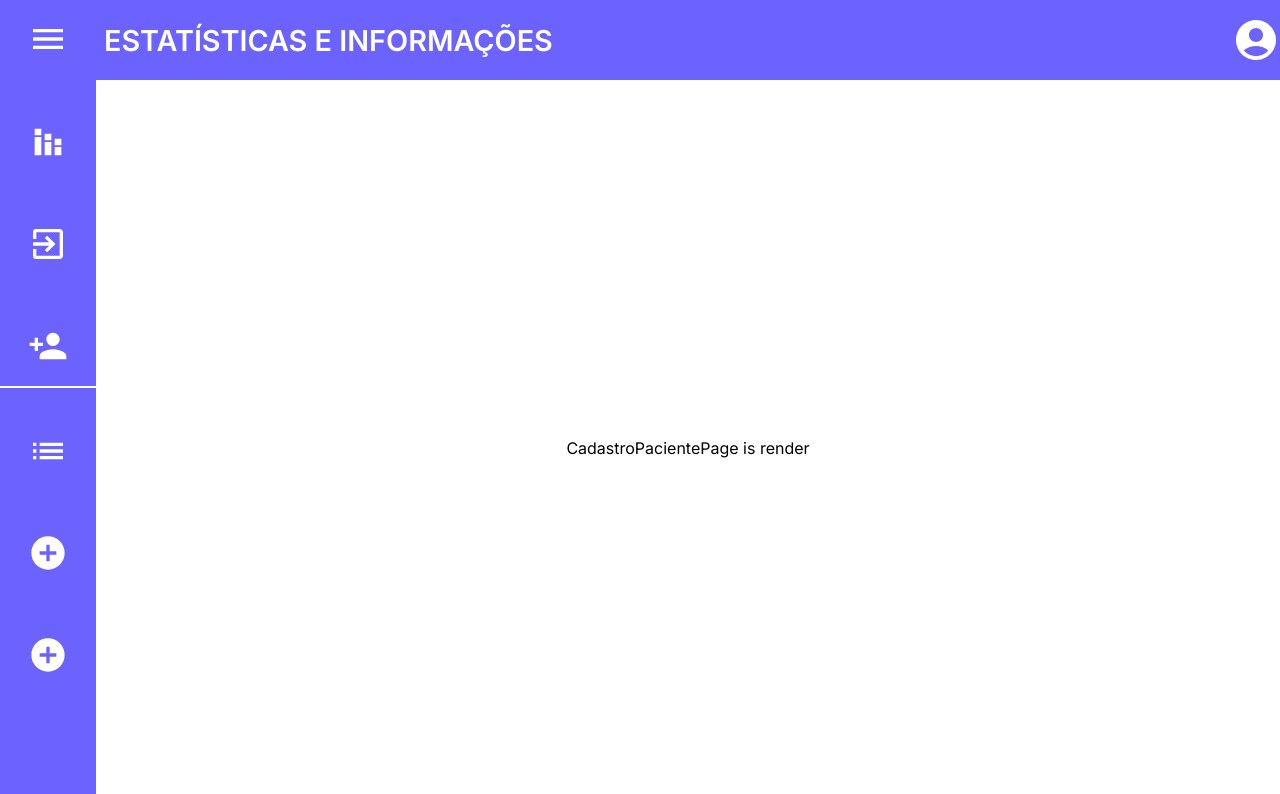
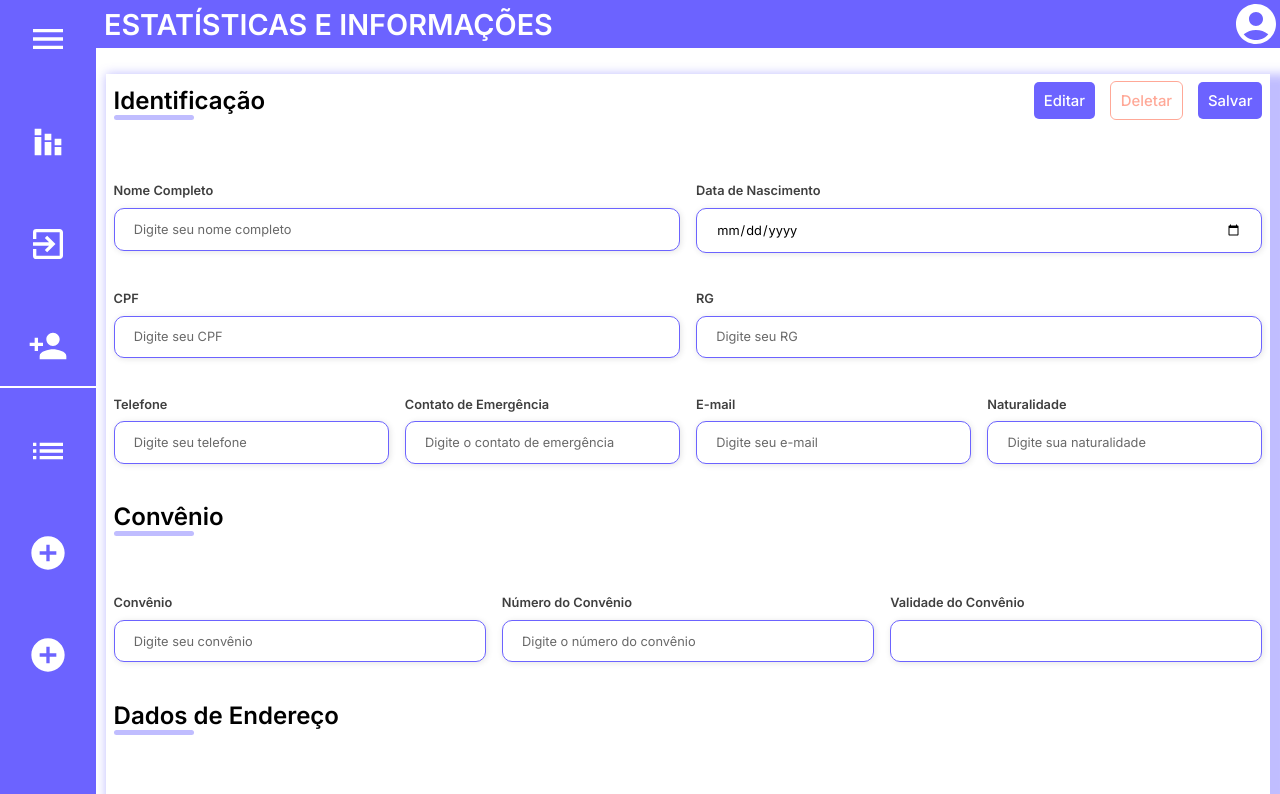
Before and after one commit to andreluizamorimdev/LabMedical_Projeto, a React (Vite) app: page /paciente in a window 1280 px wide. Shown: the top 794 px of the page. Built offline with nearby package versions, Linux system fonts and the light colour scheme.

Commit message:
Criando Cadastro Paciente Form estilo e ajustes

```diff
--- a/src/components/Form/Cadastro/Cadastro.form.component.tsx
+++ b/src/components/Form/Cadastro/Cadastro.form.component.tsx
@@ -1,7 +1,7 @@
 /* eslint-disable @typescript-eslint/no-misused-promises */
 import { SubmitHandler, useForm } from "react-hook-form";
 import InputComponent from "../../Input/Input.component";
-import * as Styted from "./Cadastro.style";
+import * as Styled from "./Cadastro.style";
 import { IFormCadastro } from "./IFormCadastro";
 import { useNavigate } from "react-router";
 import { UserService } from "../../../services/User.service";
@@ -60,15 +60,15 @@ const CadastroFormComponent = () => {
     }
 
     return (
-        <Styted.FormCadastro onSubmit={handleSubmit(onSubmit)}>
-            <Styted.FormHeader>
+        <Styled.FormCadastro onSubmit={handleSubmit(onSubmit)}>
+            <Styled.FormHeader>
                 <h1>Cadastro</h1>
                 <div>
-                    <Styted.Button $active type="button" onClick={handleLogin}>Entrar</Styted.Button>
+                    <Styled.Button $active type="button" onClick={handleLogin}>Entrar</Styled.Button>
                 </div>
-            </Styted.FormHeader>
+            </Styled.FormHeader>
 
-            <Styted.InputBox>
+            <Styled.InputBox>
                 <InputComponent
                     id="email"
                     type="email"
@@ -97,11 +97,11 @@ const CadastroFormComponent = () => {
                     }})}}
                     error={errors.confirmPassword}
                 />
-            </Styted.InputBox>
+            </Styled.InputBox>
 
-            <Styted.Button type="submit" $active={ !errors.email && !errors.password }  disabled={ !!errors.email || !!errors.password }>Cadastrar</Styted.Button>
+            <Styled.Button type="submit" $active={ !errors.email && !errors.password }  disabled={ !!errors.email || !!errors.password }>Cadastrar</Styled.Button>
 
-        </Styted.FormCadastro>
+        </Styled.FormCadastro>
     );
 }
 
--- /dev/null
+++ b/src/components/Form/CadastroPaciente/CadastroPaciente.form.component.tsx
@@ -0,0 +1,67 @@
+import InputComponent from '../../Input/Input.component';
+import * as Styled from './CadastroPaciente.form.style';
+
+const CadastroPacienteFormComponent = () => {
+    return (
+        <Styled.FormCadastroPaciente>
+            <Styled.FormHeader>
+                <h1>Identificação</h1>
+                <Styled.ButtonBox>
+                    <Styled.Button $active type="button">Editar</Styled.Button>
+                    <Styled.Button $outlined type="button">Deletar</Styled.Button>
+                    <Styled.Button $active type="submit">Salvar</Styled.Button>
+                </Styled.ButtonBox>
+            </Styled.FormHeader>
+
+            <Styled.InputBox>
+                <InputComponent label='Nome Completo' id='nomeCompleto' type='text' placeholder='Digite seu nome completo'  />
+
+                <InputComponent label='Data de Nascimento' id='dataNascimento' type='date' />
+            </Styled.InputBox>
+
+            <Styled.InputBox>
+                <InputComponent label='CPF' id='cpf' type='text' placeholder='Digite seu CPF' />
+
+                <InputComponent label='RG' id='rg' type='text' placeholder='Digite seu RG' />
+            </Styled.InputBox>
+
+            <Styled.InputBox>
+                <InputComponent label='Telefone' id='telefone' type='text' placeholder='Digite seu telefone' />
+                <InputComponent label='Contato de Emergência' id='contatoEmergencia' type='text' placeholder='Digite o contato de emergência' />
+                <InputComponent label='E-mail' id='email' type='email' placeholder='Digite seu e-mail' />
+                <InputComponent label='Naturalidade' id='naturalidade' type='text' placeholder='Digite sua naturalidade' />
+            </Styled.InputBox>
+
+            <Styled.FormHeader>
+                <h1>Convênio</h1>
+            </Styled.FormHeader>
+
+            <Styled.InputBox>
+                <InputComponent label='Convênio' id='convenio' type='text' placeholder='Digite seu convênio' />
+                <InputComponent label='Número do Convênio' id='numeroConvenio' type='text' placeholder='Digite o número do convênio' />
+                <InputComponent label='Validade do Convênio' id='validadeConvenio' type='text' />
+            </Styled.InputBox>
+
+            <Styled.FormHeader>
+                <h1>Dados de Endereço</h1>
+            </Styled.FormHeader>
+
+            <Styled.InputBox>
+                <InputComponent label='CEP' id='cep' type='text' placeholder='Digite seu CEP' />
+                <InputComponent label='Cidade' id='cidade' type='text' placeholder='Digite sua cidade' />
+                <InputComponent label='Estado' id='estado' type='text' placeholder='Digite seu estado' />
+            </Styled.InputBox>
+            <Styled.InputBox>
+                <InputComponent label='Logradouro' id='logradouro' type='text' placeholder='Digite seu logradouro' />
+                <InputComponent label='Número' id='numero' type='text' placeholder='Digite o número' />
+            </Styled.InputBox>
+            <Styled.InputBox>
+                <InputComponent label='Complemento' id='complemento' type='text' placeholder='Digite o complemento' />
+                <InputComponent label='Bairro' id='bairro' type='text' placeholder='Digite seu bairro' />
+                <InputComponent label='Ponto de Referência' id='pontoReferencia' type='text' placeholder='Digite o ponto de referência' />
+            </Styled.InputBox>
+        </Styled.FormCadastroPaciente>
+    );
+}
+
+export default CadastroPacienteFormComponent;
--- /dev/null
+++ b/src/components/Form/CadastroPaciente/CadastroPaciente.form.style.tsx
@@ -0,0 +1,34 @@
+import styled from 'styled-components';
+import * as Styled from '../Login/Login.style';
+
+export const FormCadastroPaciente = styled.form`
+    display: flex;
+    flex-direction: column;
+    align-items: center;
+    width: 100%;
+    height: 100%;
+
+`;
+
+export const FormHeader = styled(Styled.FormHeader) `
+    padding: .5rem;
+`;
+
+export const InputBox = styled(Styled.InputBox) `
+    flex-direction: row;
+    padding: .5rem;
+    gap: 1rem;
+    margin-bottom: 0;
+`;
+
+export const ButtonBox = styled.div`
+    display: flex;
+    flex-direction: row;
+    gap: 1rem;
+`;
+
+export const Button = styled(Styled.Button)<{$outlined?: boolean}> `
+    outline: ${({$outlined}) => ($outlined ? '1px solid #FF5432' : 'none')};
+    background-color: ${({$outlined}) => ($outlined ? 'transparent' : '#6c63ff')};
+    color: ${({$outlined}) => ($outlined ? '#FF5432' : '#fff')};
+`;
--- a/src/components/Form/Login/Login.style.tsx
+++ b/src/components/Form/Login/Login.style.tsx
@@ -9,7 +9,6 @@ export const Form = styled.form`
     background-color: #fff;
     padding: 3rem;
     gap: 1rem;
-    background: #FFF;
 
     @media (max-width: 920px) {
         width: 100%;
--- a/src/pages/CadastroPaciente/CadastroPaciente.page.tsx
+++ b/src/pages/CadastroPaciente/CadastroPaciente.page.tsx
@@ -1,8 +1,12 @@
+import CadastroPacienteFormComponent from "../../components/Form/CadastroPaciente/CadastroPaciente.form.component";
+import * as Styled from './CadastroPaciente.style';
 const CadastroPacientePage = () => {
     return (
-        <>
-            <p>CadastroPacientePage is render</p>
-        </>
+        <Styled.Container>
+            <Styled.Card>
+                <CadastroPacienteFormComponent />
+            </Styled.Card>
+        </Styled.Container>
     );
 }
 
--- a/src/pages/CadastroPaciente/CadastroPaciente.style.tsx
+++ b/src/pages/CadastroPaciente/CadastroPaciente.style.tsx
@@ -0,0 +1,18 @@
+import styled from 'styled-components';
+
+export const Container = styled.div`
+    display: flex;
+    flex-direction: column;
+    width: 100%;
+    height: 100%;
+    padding: .6rem;
+`
+
+export const Card = styled.div`
+    width: 100%;
+    height: 99%;
+    display: flex;
+    box-shadow: 10px 10px 10px 10px #6b63ff6c;
+
+    background-color: #fff;
+`
```
